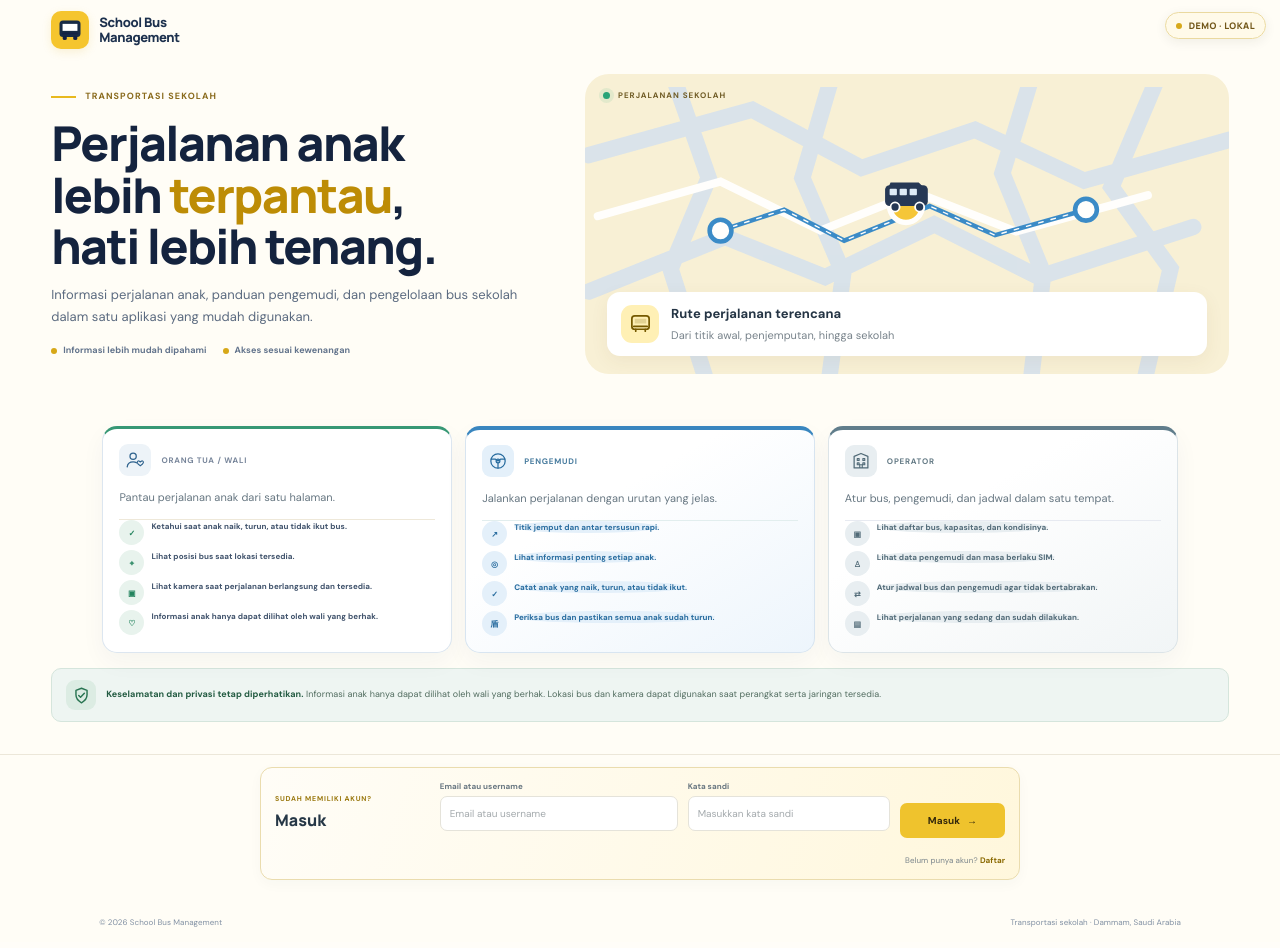
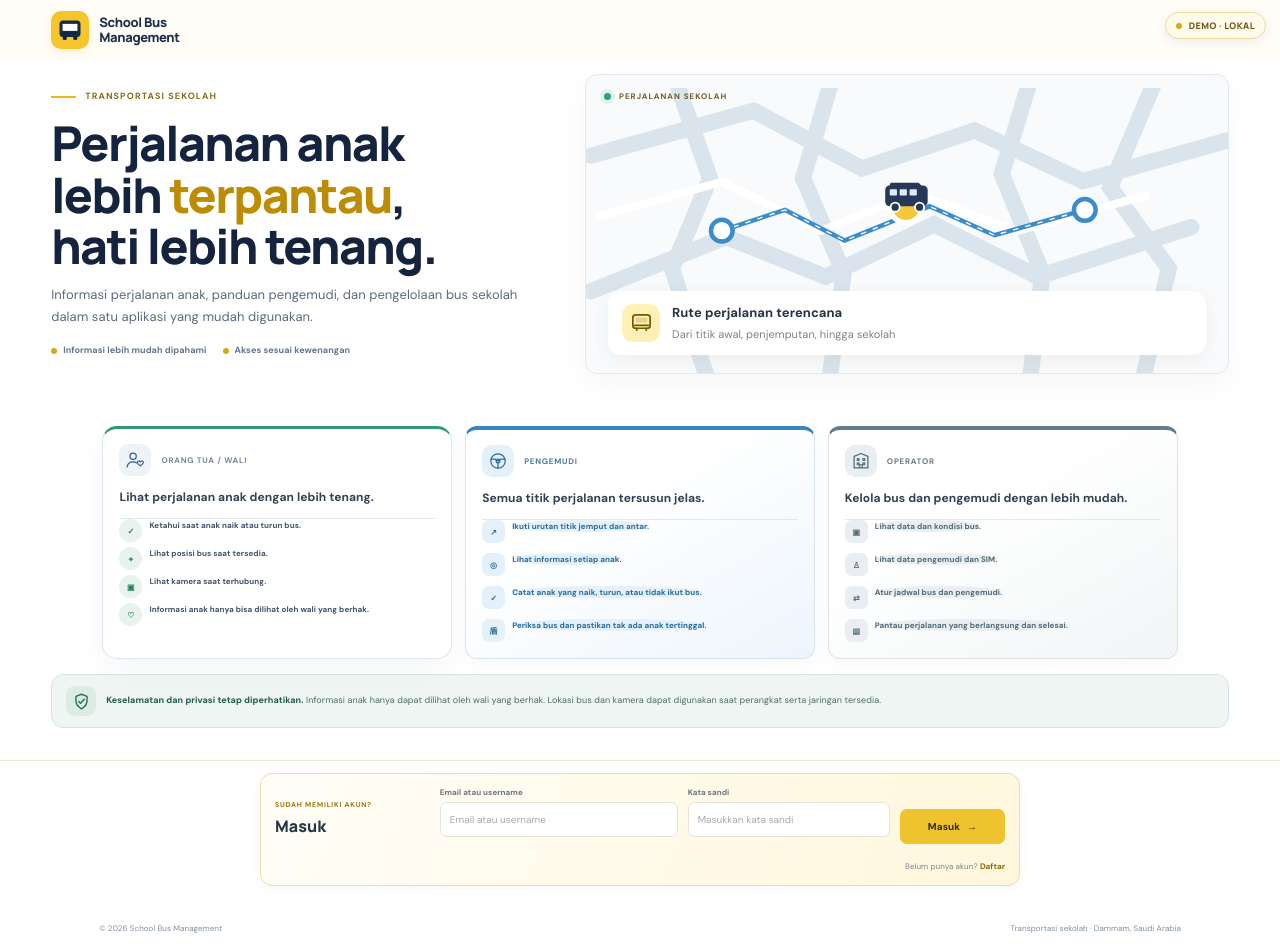
Before and after one commit to irusandi-hub/school-bus-management, a Next.js app: page / in a window 1280 px wide. Built offline with nearby package versions, Linux system fonts and the light colour scheme.

Commit message:
refine landing copy and simplify feature hierarchy

```diff
--- a/app/page.tsx
+++ b/app/page.tsx
@@ -56,12 +56,12 @@ export default function LandingPage() {
             <span className="sbm-role-icon"><RoleIcon type="parent"/></span>
             <span className="sbm-role-kicker">ORANG TUA / WALI</span>
           </div>
-          <p>Pantau perjalanan anak dari satu halaman.</p>
+          <p>Lihat perjalanan anak dengan lebih tenang.</p>
           <ul>
-            <li><span className="sbm-feature-mini-icon">✓</span><span className="sbm-feature-copy">Ketahui saat anak naik, turun, atau tidak ikut bus.</span></li>
-            <li><span className="sbm-feature-mini-icon">⌖</span><span className="sbm-feature-copy">Lihat posisi bus saat lokasi tersedia.</span></li>
-            <li><span className="sbm-feature-mini-icon">▣</span><span className="sbm-feature-copy">Lihat kamera saat perjalanan berlangsung dan tersedia.</span></li>
-            <li><span className="sbm-feature-mini-icon">♡</span><span className="sbm-feature-copy">Informasi anak hanya dapat dilihat oleh wali yang berhak.</span></li>
+            <li><span className="sbm-feature-mini-icon">✓</span><span className="sbm-feature-copy">Ketahui saat anak naik atau turun bus.</span></li>
+            <li><span className="sbm-feature-mini-icon">⌖</span><span className="sbm-feature-copy">Lihat posisi bus saat tersedia.</span></li>
+            <li><span className="sbm-feature-mini-icon">▣</span><span className="sbm-feature-copy">Lihat kamera saat terhubung.</span></li>
+            <li><span className="sbm-feature-mini-icon">♡</span><span className="sbm-feature-copy">Informasi anak hanya bisa dilihat oleh wali yang berhak.</span></li>
           </ul>
         </article>
 
@@ -70,12 +70,12 @@ export default function LandingPage() {
             <span className="sbm-role-icon"><RoleIcon type="driver"/></span>
             <span className="sbm-role-kicker">PENGEMUDI</span>
           </div>
-          <p>Jalankan perjalanan dengan urutan yang jelas.</p>
+          <p>Semua titik perjalanan tersusun jelas.</p>
           <ul>
-            <li><span className="sbm-feature-mini-icon">↗</span><span className="sbm-feature-copy">Titik jemput dan antar tersusun rapi.</span></li>
-            <li><span className="sbm-feature-mini-icon">◎</span><span className="sbm-feature-copy">Lihat informasi penting setiap anak.</span></li>
-            <li><span className="sbm-feature-mini-icon">✓</span><span className="sbm-feature-copy">Catat anak yang naik, turun, atau tidak ikut.</span></li>
-            <li><span className="sbm-feature-mini-icon">盾</span><span className="sbm-feature-copy">Periksa bus dan pastikan semua anak sudah turun.</span></li>
+            <li><span className="sbm-feature-mini-icon">↗</span><span className="sbm-feature-copy">Ikuti urutan titik jemput dan antar.</span></li>
+            <li><span className="sbm-feature-mini-icon">◎</span><span className="sbm-feature-copy">Lihat informasi setiap anak.</span></li>
+            <li><span className="sbm-feature-mini-icon">✓</span><span className="sbm-feature-copy">Catat anak yang naik, turun, atau tidak ikut bus.</span></li>
+            <li><span className="sbm-feature-mini-icon">盾</span><span className="sbm-feature-copy">Periksa bus dan pastikan tak ada anak tertinggal.</span></li>
           </ul>
         </article>
 
@@ -84,12 +84,12 @@ export default function LandingPage() {
             <span className="sbm-role-icon"><RoleIcon type="operator"/></span>
             <span className="sbm-role-kicker">OPERATOR</span>
           </div>
-          <p>Atur bus, pengemudi, dan jadwal dalam satu tempat.</p>
+          <p>Kelola bus dan pengemudi dengan lebih mudah.</p>
           <ul>
-            <li><span className="sbm-feature-mini-icon">▣</span><span className="sbm-feature-copy">Lihat daftar bus, kapasitas, dan kondisinya.</span></li>
-            <li><span className="sbm-feature-mini-icon">♙</span><span className="sbm-feature-copy">Lihat data pengemudi dan masa berlaku SIM.</span></li>
-            <li><span className="sbm-feature-mini-icon">⇄</span><span className="sbm-feature-copy">Atur jadwal bus dan pengemudi agar tidak bertabrakan.</span></li>
-            <li><span className="sbm-feature-mini-icon">▤</span><span className="sbm-feature-copy">Lihat perjalanan yang sedang dan sudah dilakukan.</span></li>
+            <li><span className="sbm-feature-mini-icon">▣</span><span className="sbm-feature-copy">Lihat data dan kondisi bus.</span></li>
+            <li><span className="sbm-feature-mini-icon">♙</span><span className="sbm-feature-copy">Lihat data pengemudi dan SIM.</span></li>
+            <li><span className="sbm-feature-mini-icon">⇄</span><span className="sbm-feature-copy">Atur jadwal bus dan pengemudi.</span></li>
+            <li><span className="sbm-feature-mini-icon">▤</span><span className="sbm-feature-copy">Pantau perjalanan yang berlangsung dan selesai.</span></li>
           </ul>
         </article>
       </div>
@@ -314,6 +314,23 @@ export default function LandingPage() {
       .sbm-role-card>p{min-height:0;margin-bottom:13px;font-size:11px;line-height:1.55;color:#667681}
       .sbm-role-card h3{display:none}
 
+
+      /* Premium, quiet visual direction: white surfaces, slate typography, yellow accents. */
+      .sbm-refined{background:#fff;color:#0f172a}
+      .sbm-refined .sbm-hero-visual{background:#f8fafc;border:1px solid #e2e8f0;border-radius:12px;box-shadow:0 10px 28px #0f172a0a}
+      .sbm-role-card,.sbm-role-card.driver,.sbm-role-card.operator{background:#fff;border:1px solid #e2e8f0;border-radius:12px;box-shadow:0 5px 18px #0f172a08}
+      .sbm-role-card-top{margin-bottom:12px}
+      .sbm-role-icon,.sbm-role-card.driver .sbm-role-icon,.sbm-role-card.operator .sbm-role-icon{background:#fef3c7;color:#854d0e;border-radius:10px}
+      .sbm-role-kicker,.sbm-role-card.driver .sbm-role-kicker,.sbm-role-card.operator .sbm-role-kicker{color:#475569}
+      .sbm-role-card>p{color:#334155;font-weight:650;font-size:12px;line-height:1.5;margin-bottom:12px}
+      .sbm-role-card ul,.sbm-role-card.driver ul,.sbm-role-card.operator ul{border-color:#e2e8f0;gap:10px}
+      .sbm-role-card li{grid-template-columns:24px minmax(0,1fr);gap:9px;align-items:center}
+      .sbm-role-card li>.sbm-feature-mini-icon,.sbm-role-card.driver .sbm-feature-mini-icon,.sbm-role-card.operator .sbm-feature-mini-icon{width:23px;height:23px;min-width:23px;min-height:23px;background:#fef3c7;color:#854d0e;border-radius:7px}
+      .sbm-role-card .sbm-feature-copy{font-size:11px;line-height:1.5;color:#475569}
+      .sbm-role-showcase .sbm-section-heading h2{color:#0f172a}
+      .sbm-role-showcase .sbm-section-lead{color:#64748b}
+      .sbm-refined-assurance{border-radius:12px}
+      @media(max-width:560px){.sbm-role-card{padding:15px}.sbm-role-card>p{font-size:12px}}
     `}</style>
   </main>;
 }
```
